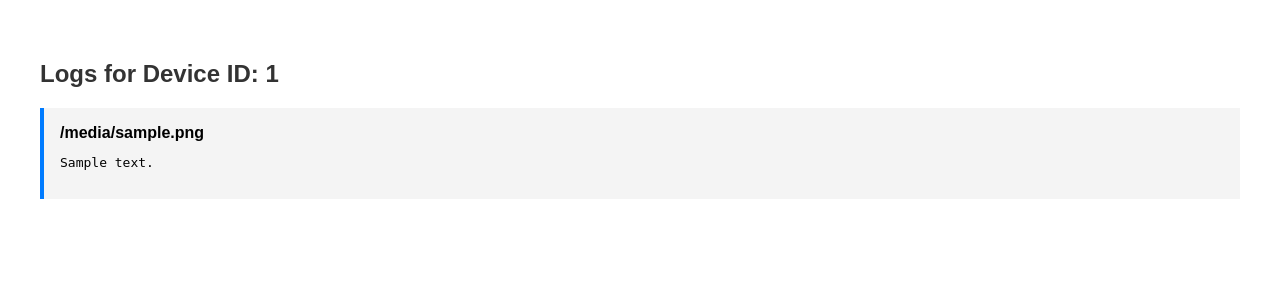
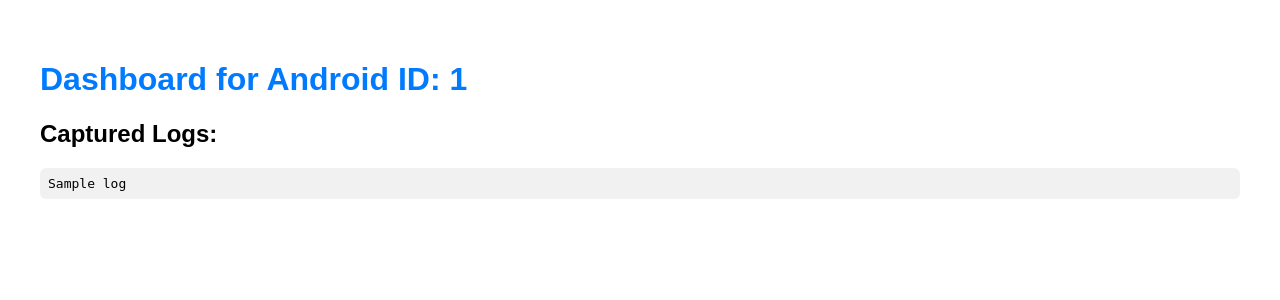
Before and after one commit to Landing749/Server, a Flask app: template templates/dashboard.html in a window 1280 px wide. Shown: the top 300 px of the page. Run offline with Flask 3, Linux system fonts and the light colour scheme; the template is opened without the code that fills it: most values are stand-ins (such as "Sample title", 1, 10 or a date in 2020).

Commit message:
Update dashboard.html

```diff
--- a/templates/dashboard.html
+++ b/templates/dashboard.html
@@ -1,21 +1,29 @@
 <!DOCTYPE html>
-<html>
+<html lang="en">
 <head>
-    <title>Dashboard - {{ device_id }}</title>
+    <meta charset="UTF-8">
+    <title>Dashboard - {{ android_id }}</title>
     <style>
-        body { font-family: Arial, sans-serif; padding: 2rem; }
-        h2 { color: #333; }
-        .log { margin: 1rem 0; padding: 1rem; background: #f4f4f4; border-left: 4px solid #007BFF; }
-        .filename { font-weight: bold; }
+        body { font-family: sans-serif; padding: 2rem; background: #fff; }
+        h1 { color: #007BFF; }
+        .log-entry {
+            background: #f1f1f1;
+            margin: 0.5rem 0;
+            padding: 0.5rem;
+            border-radius: 6px;
+            font-family: monospace;
+        }
     </style>
 </head>
 <body>
-    <h2>Logs for Device ID: {{ device_id }}</h2>
-    {% for filename, content in logs %}
-        <div class="log">
-            <div class="filename">{{ filename }}</div>
-            <pre>{{ content }}</pre>
-        </div>
-    {% endfor %}
+    <h1>Dashboard for Android ID: {{ android_id }}</h1>
+    <h2>Captured Logs:</h2>
+    {% if logs %}
+        {% for log in logs %}
+            <div class="log-entry">{{ log }}</div>
+        {% endfor %}
+    {% else %}
+        <p>No logs received yet.</p>
+    {% endif %}
 </body>
 </html>
```
